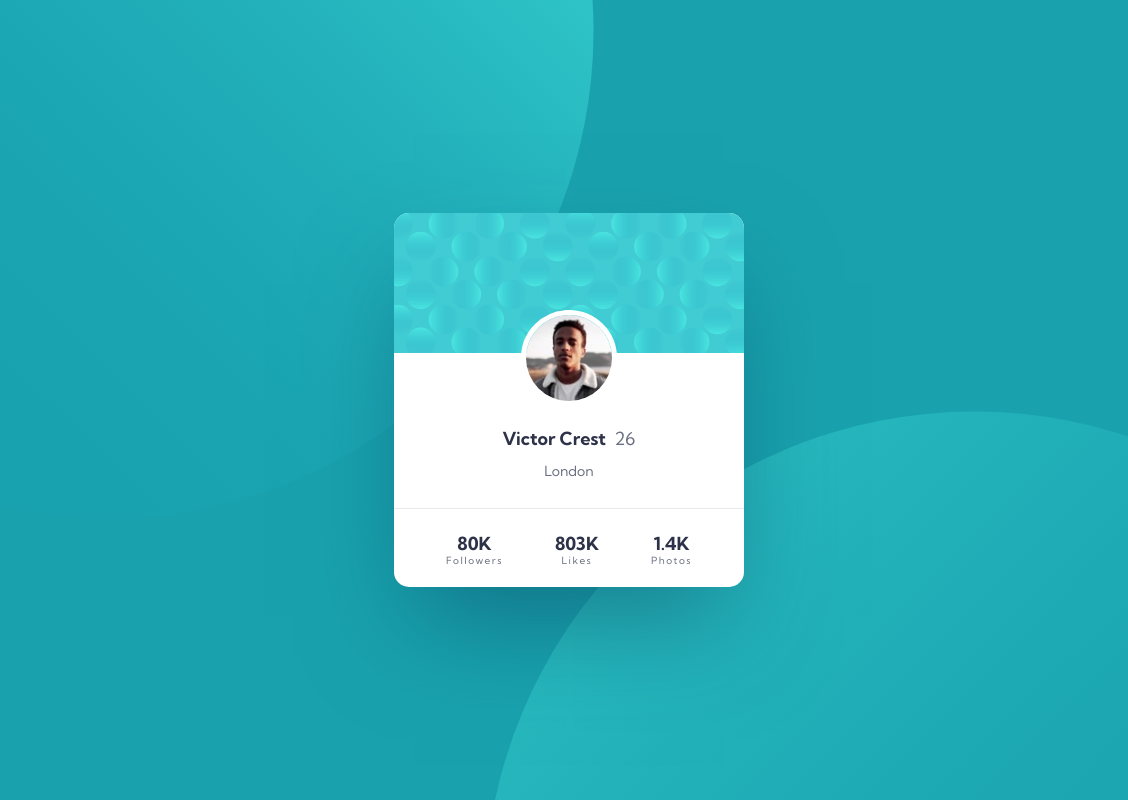
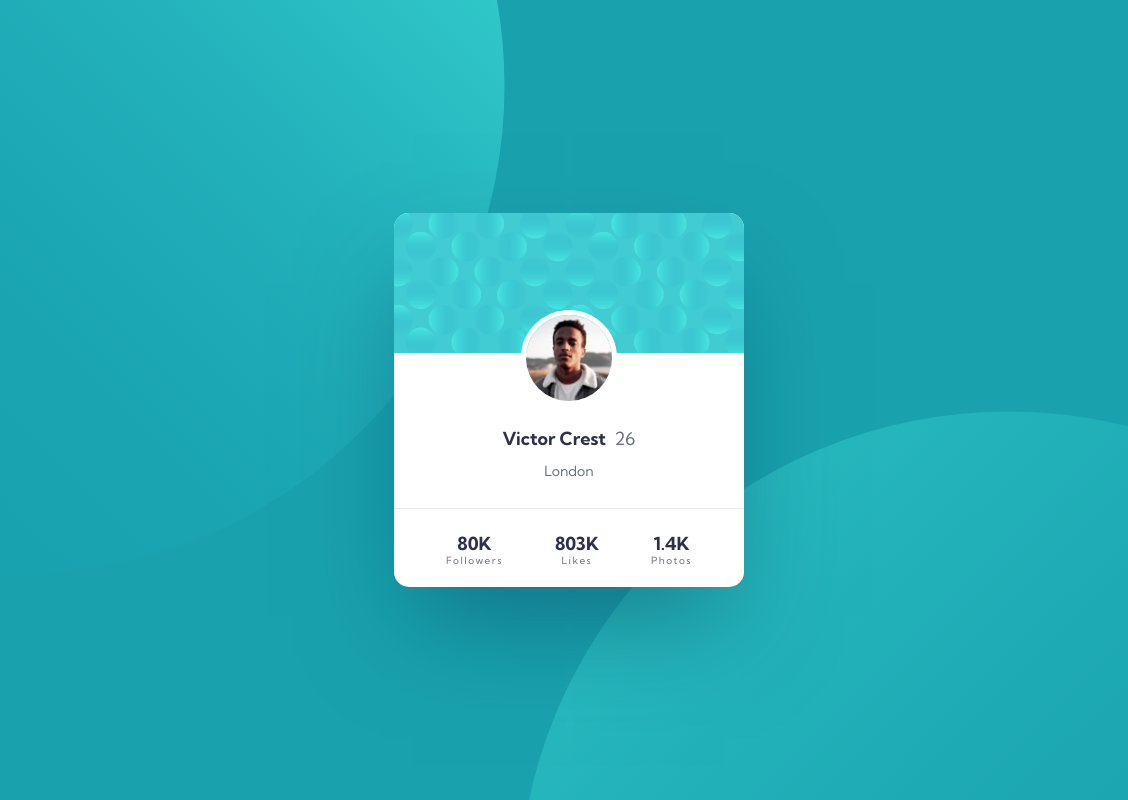
Before and after one commit to anibolokadze/Profile-card-component, a plain HTML site: page index.html in a window 1536 px wide. Shown: the whole page, without its empty margins (199-1327 px from the left). Drawn offline with Linux system fonts and the light colour scheme.

Commit message:
minos changes

```diff
--- a/style.css
+++ b/style.css
@@ -22,10 +22,11 @@ body{
     background-image: url(images/bg-pattern-top.svg), url(images/bg-pattern-bottom.svg);
     background-repeat: no-repeat;
     background-position:
-                        left calc(50% - 520px)
-                        top calc(50% - 370px),
-                        left calc(50% + 460px)
-                        top calc(50% + 500px);
+        left calc(50% - 553px)
+        top calc(50% - 315px),
+        left calc(50% + 438px)
+        top calc(50% + 500px);
+
 }
 
 
@@ -119,13 +120,6 @@ body{
 
 
 @media (min-width:1440px) {
-    body{
-        background-position:
-            left calc(60% - 520px)
-            top calc(50% - 370px),
-            left calc(40% + 460px)
-            top calc(50% + 500px);
-    }
     .main-container{
         max-width: 350px;
         height: 374px;
```
